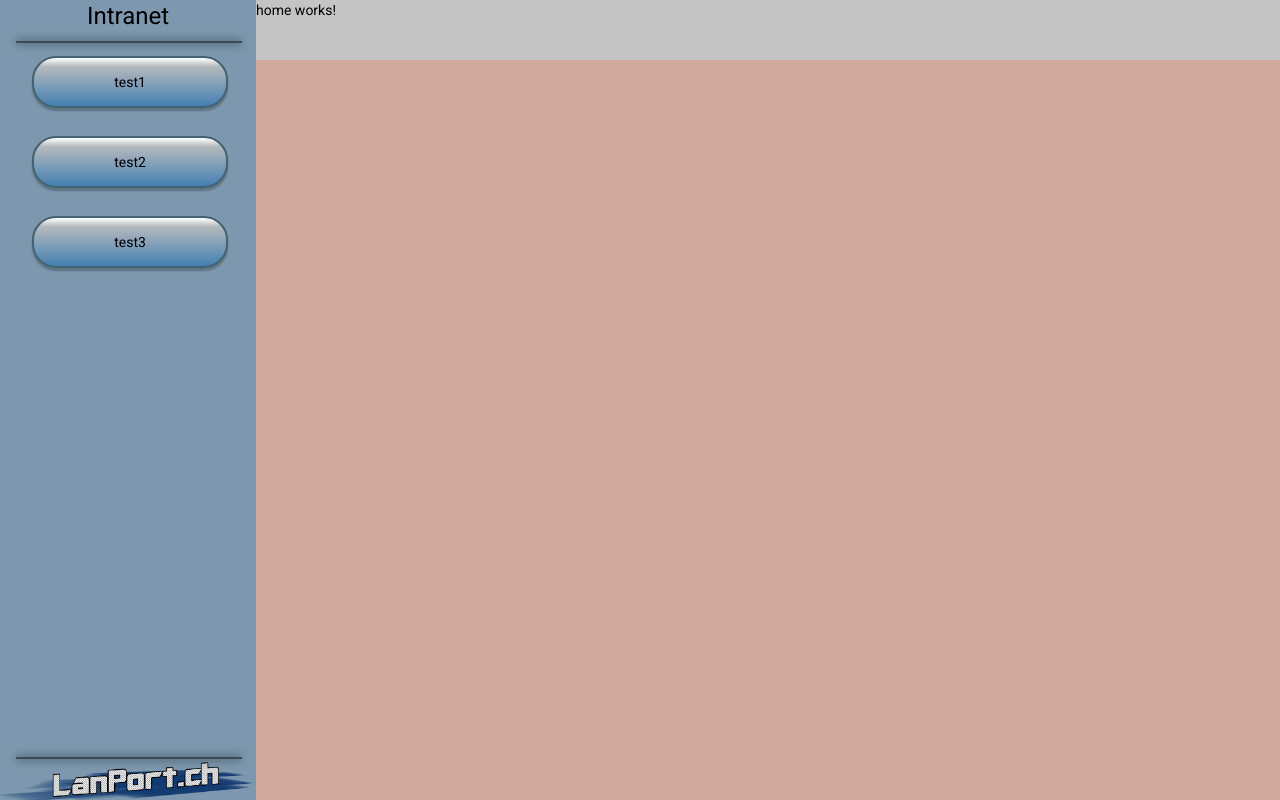
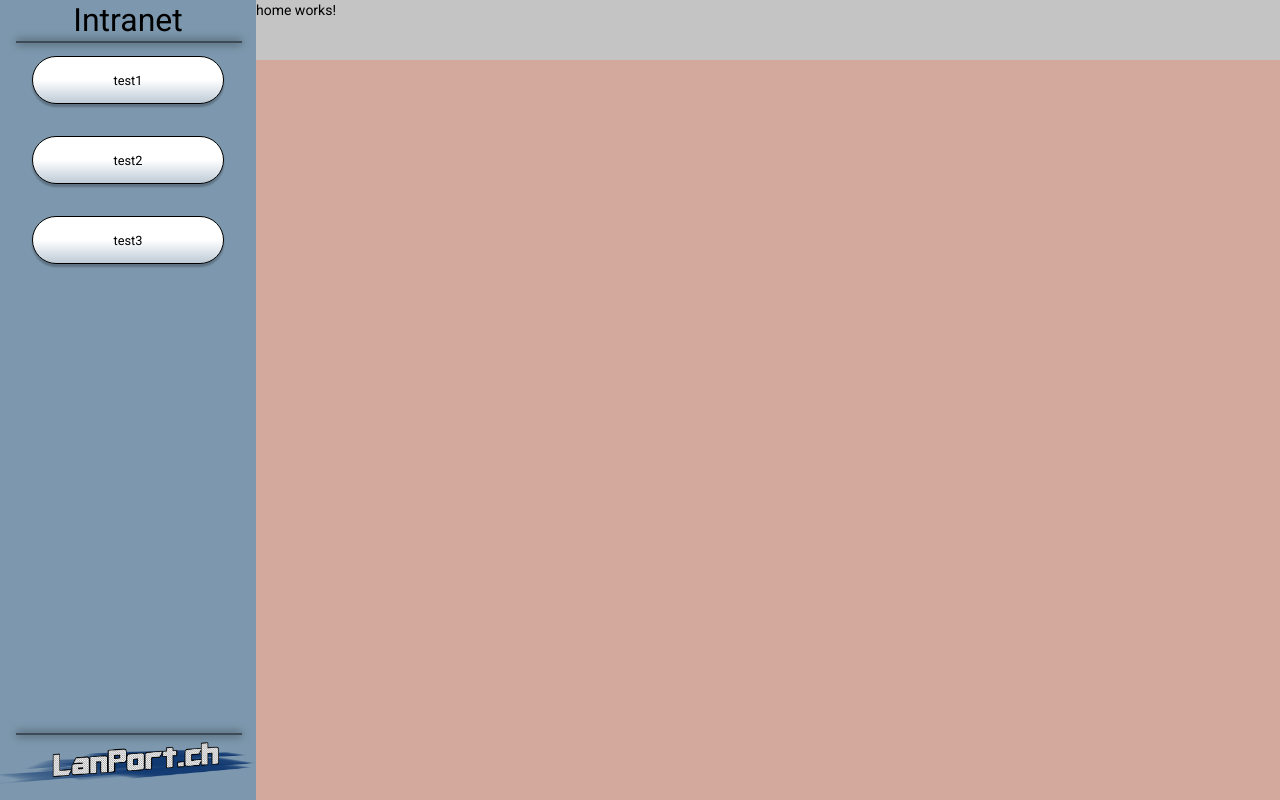
Before and after one commit to Dominik-Meier/Lanport_intranet_frontend, an Angular app: page /home in a window 1280 px wide. Built offline with nearby package versions, Linux system fonts and the light colour scheme.

Commit message:
working on nav bar and auth

```diff
--- a/package.json
+++ b/package.json
@@ -21,11 +21,13 @@
     "@angular/platform-browser": "~9.0.7",
     "@angular/platform-browser-dynamic": "~9.0.7",
     "@angular/router": "~9.0.7",
+    "@auth0/angular-jwt": "^4.0.0",
     "@fortawesome/angular-fontawesome": "^0.6.0",
     "@fortawesome/fontawesome-svg-core": "^1.2.27",
     "@fortawesome/free-solid-svg-icons": "^5.12.1",
     "angular-font-awesome": "^3.1.2",
     "font-awesome": "^4.7.0",
+    "moment": "^2.24.0",
     "rxjs": "~6.5.4",
     "tslib": "^1.10.0",
     "zone.js": "~0.10.2"
--- a/src/app/components/nav-bar-item/nav-bar-item.component.html
+++ b/src/app/components/nav-bar-item/nav-bar-item.component.html
@@ -1,5 +1,5 @@
 <div class="nav-bar-item">
-  <div class="nav-bar-item-box">
-    <label class="nav-bar-item-box-label">{{name}}</label>
+  <div class="nav-bar-item-box" #navbaritemdivcontainer (mouseenter)="onMouseEnter($event)" (mouseleave)="onMouseLeave($event)" (click)="onSelect($event)">
+    <label class="nav-bar-item-box-label">{{navItem.getName()}}</label>
   </div>
 </div>
--- a/src/app/components/nav-bar-item/nav-bar-item.component.scss
+++ b/src/app/components/nav-bar-item/nav-bar-item.component.scss
@@ -11,14 +11,27 @@
   width: 100%;
   height: 100%;
 
+  background: linear-gradient(180deg, #FFFFFF 50%, rgba(255, 255, 255, 0) 100%), rgba(255, 255, 255, 0.5);
+  border: 1px solid #000000;
+  box-sizing: border-box;
+  box-shadow: 0px 3px 2px rgba(0, 0, 0, 0.25);
+  border-radius: 3vh;
+}
+
+.nav-bar-item-box-hover{
+  width: 100%;
+  height: 100%;
+
   background: linear-gradient(180deg, #FFFFFF 0%, rgba(190, 190, 190, 0.916667) 17.71%, rgba(255, 255, 255, 0) 100%), rgba(51, 121, 179, 0.75);
   border: 2px solid #416371;
   box-shadow: 0px 3px 2px rgba(0, 0, 0, 0.25);
   border-radius: 3vh;
 }
 
+
 .nav-bar-item-box-label{
   display: block;
   line-height: $nav-bar-item-line-height;
   text-align: center;
+  font-size: 1vw;
 }
--- a/src/app/components/nav-bar-item/nav-bar-item.component.ts
+++ b/src/app/components/nav-bar-item/nav-bar-item.component.ts
@@ -1,16 +1,69 @@
-import {Component, Input, OnInit} from '@angular/core';
+import {
+  Component,
+  DoCheck,
+  ElementRef,
+  Input,
+  IterableDiffers,
+  OnChanges,
+  OnInit,
+  SimpleChanges,
+  ViewChild
+} from '@angular/core';
+import {NavBarItem} from "../../models/NavBarItem";
+import {NavBarItemService} from "../../services/nav-bar-item.service";
 
 @Component({
   selector: 'app-nav-bar-item',
   templateUrl: './nav-bar-item.component.html',
   styleUrls: ['./nav-bar-item.component.scss']
 })
-export class NavBarItemComponent implements OnInit {
-  @Input() name: string;
+export class NavBarItemComponent implements OnInit, OnChanges {
+  @ViewChild('navbaritemdivcontainer') private element: ElementRef;
+  @Input() navItem: NavBarItem;
+  @Input() active: boolean;
 
-  constructor() { }
+
+  constructor(private navBarItemService: NavBarItemService,
+              private iterableDiffers: IterableDiffers) {
+
+  }
 
   ngOnInit(): void {
+
   }
 
+  ngOnChanges(changes: SimpleChanges): void {
+    if(this.navItem.getActive()) {
+      this.element.nativeElement.classList.remove('nav-bar-item-box');
+      this.element.nativeElement.classList.add('nav-bar-item-box-hover');
+    }
+
+    if (this.element) {
+      if (!this.navItem.getActive() && this.element.nativeElement.classList.contains('nav-bar-item-box-hover')) {
+        this.element.nativeElement.classList.remove('nav-bar-item-box-hover');
+        this.element.nativeElement.classList.add('nav-bar-item-box');
+      }
+    }
+  }
+
+
+
+  onMouseEnter(event) {
+    event.target.classList.remove('nav-bar-item-box');
+    event.target.classList.add('nav-bar-item-box-hover');
+  }
+
+  onMouseLeave(event) {
+    if (!this.active) {
+      event.target.classList.remove('nav-bar-item-box-hover');
+      event.target.classList.add('nav-bar-item-box');
+    }
+  }
+
+  onSelect(event) {
+    this.navBarItemService.setNewActiveItem(this.navItem);
+  }
+
+
+
 }
--- a/src/app/components/nav-bar/nav-bar.component.html
+++ b/src/app/components/nav-bar/nav-bar.component.html
@@ -1,16 +1,18 @@
 <div class="nav-bar">
   <div class="header">
-    <h1 class="header-h1" align="center">Intranet</h1>
+    <div class="label-box">
+      <label class="header-intranet">Intranet</label>
+    </div>
   </div>
 
   <div class="body">
     <div *ngFor="let navItem of navBarItems">
-      <app-nav-bar-item [name]="navItem.getName()"></app-nav-bar-item>
+      <app-nav-bar-item [navItem]="navItem" [active]="navItem.getActive()"></app-nav-bar-item>
     </div>
   </div>
 
   <div class="footer">
-    <img src="assets/img/LanPort.png"  width="100%" height="auto">
+    <img src="assets/img/LanPort.png"  width="100%" height="auto" class="img">
   </div>
 
 
--- a/src/app/components/nav-bar/nav-bar.component.scss
+++ b/src/app/components/nav-bar/nav-bar.component.scss
@@ -14,7 +14,7 @@
 
 .body {
   position: relative;
-  height: 90vh;
+  height: 87vh;
   width: 20vw;
   overflow: auto;
 }
@@ -41,8 +41,28 @@
   width: 17.5vw;
   height: 0px;
   left: 1.25vw;
-  bottom: 4.25vh;
+  bottom: 7.25vh;
 
   border: 1px solid rgba(0, 0, 0, 0.5);
   box-shadow: 0px 0px 10px #000000;
 }
+
+.label-box {
+  position: relative;
+  display: inline-block;
+  left: 2.5vw;
+  height: 5vh;
+  width: 15vw;
+}
+
+.header-intranet {
+  display: block;
+  text-align: center;
+  align: center;
+  line-height: 5vh;
+  font-size: 4vh;
+}
+
+.img {
+  padding: 0.5vh 0px 0px 0px;
+}
--- a/src/app/components/nav-bar/nav-bar.component.ts
+++ b/src/app/components/nav-bar/nav-bar.component.ts
@@ -1,4 +1,4 @@
-import { Component, OnInit } from '@angular/core';
+import {Component, OnInit, SimpleChanges} from '@angular/core';
 import {NavBarItemService} from "../../services/nav-bar-item.service";
 
 @Component({
@@ -12,7 +12,9 @@ export class NavBarComponent implements OnInit {
   constructor( private navBarItemService: NavBarItemService) { }
 
   ngOnInit(): void {
-
+    this.navBarItemService.navBarItemsObservable.subscribe( navBarItems => {
+      this.navBarItems = navBarItems;
+    })
   }
 
 }
--- a/src/app/models/NavBarItem.ts
+++ b/src/app/models/NavBarItem.ts
@@ -1,13 +1,23 @@
 export class NavBarItem {
   private name: string;
   private options: string[];
+  private active: boolean;
 
   constructor(name: string, options: string[]) {
     this.name = name;
     this.options = options;
+    this.active = false;
   }
 
   getName() {
     return this.name;
   }
+
+  getActive() {
+    return this.active;
+  }
+
+  setActive(active: boolean) {
+    this.active = active;
+  }
 }
--- a/src/app/services/nav-bar-item.service.ts
+++ b/src/app/services/nav-bar-item.service.ts
@@ -1,12 +1,17 @@
 import { Injectable } from '@angular/core';
 import {NavBarItem} from "../models/NavBarItem";
+import {Subject} from "rxjs";
 
 @Injectable({
   providedIn: 'root'
 })
 
 export class NavBarItemService {
+  private navBarItemsSubject = new Subject<NavBarItem[]>();
+  public navBarItemsObservable = this.navBarItemsSubject.asObservable();
+
   private navBarItems: NavBarItem[] = [];
+
 
   constructor() {
     //TODO test cases remove those later
@@ -22,4 +27,19 @@ export class NavBarItemService {
   addNavBarItem(newNavBarItem: NavBarItem) {
     this.navBarItems.push(newNavBarItem);
   }
+
+  setNewActiveItem(navItem: NavBarItem) {
+    for( const item of this.navBarItems) {
+
+      if (item.getActive()) {
+        item.setActive(false);
+      }
+
+      if (item.getName() === navItem.getName()) {
+        item.setActive(true);
+      }
+    }
+
+    this.navBarItemsSubject.next(this.getNavBarItems());
+  }
 }
```
Also changed, not shown: src/app/models/User.ts (added, +13 -0 lines), src/app/services/auth-service.service.ts (added, +52 -0 lines), 1 other file (tests, documents, lock files or other folders).
